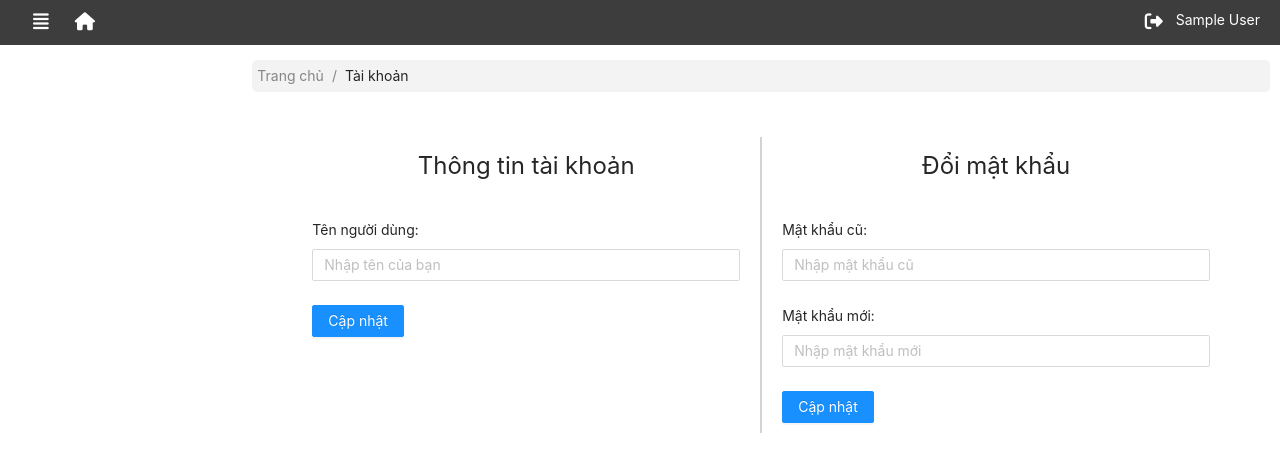
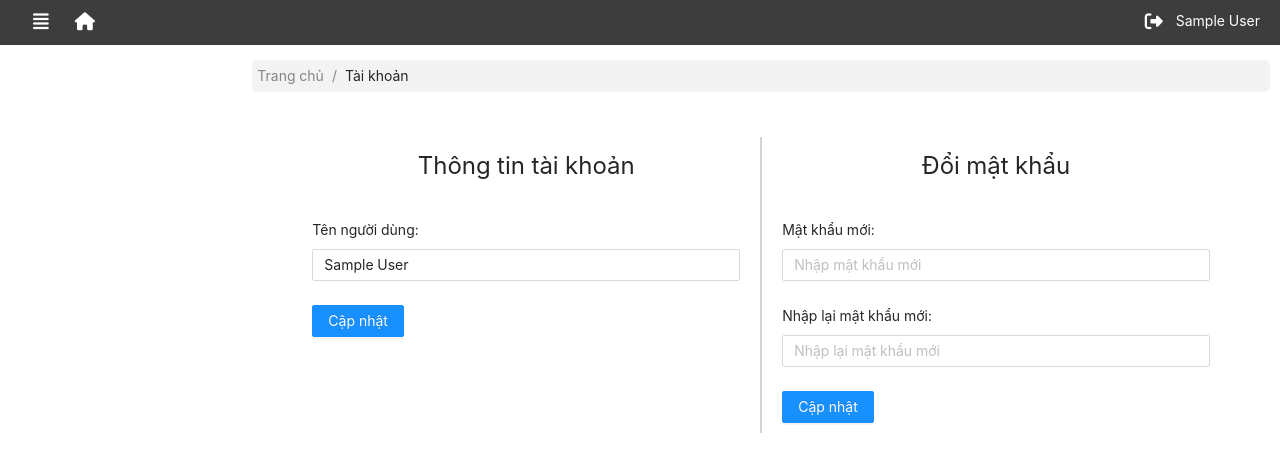
Before and after one commit to Diagru25/vu-long-quyen, a React (Create React App) app: page /account in a window 1280 px wide. Shown: the top 462 px of the page. Built offline with nearby package versions, Linux system fonts and the light colour scheme; no server answers; sample sign-in values are in the browser's storage.

Commit message:
(feat): update profile - final

```diff
--- a/src/app/Account/Account.js
+++ b/src/app/Account/Account.js
@@ -1,11 +1,71 @@
 import './Account.scss';
-import { Form, Input, Button } from 'adapters/ant-design';
+import { Form, Input, Button, message } from 'adapters/ant-design';
 
 import firebase from 'helper/firebaseConfig';
-import { Fragment } from 'react';
+import { Fragment, useState, useEffect } from 'react';
+import { useDispatch } from 'react-redux';
+import { setUser } from 'src/Redux/Auth';
+
 import Layouts from 'shared/layouts/index';
 
 export default function Account() {
+
+    const dispatch = useDispatch();
+
+    const [user, setUserState] = useState(null);
+    const [displayName, setDisplayName] = useState('');
+    const [pass, setPass] = useState({ newPass: '', reNewPass: '' });
+
+
+    useEffect(() => {
+        firebase.auth.onAuthStateChanged((user) => {
+            if (user) {
+                setUserState(user);
+                setDisplayName(user.displayName);
+            }
+            else {
+                //setUserState(null);
+            }
+        })
+    }, [])
+
+    const handleUpdateDisplayName = () => {
+        user.updateProfile({
+            displayName: displayName
+        }).then(function () {
+            dispatch(setUser({ displayName: displayName, photoURL: '' }));
+            message.success('Cập nhật tên thành công !');
+        }).catch(function (error) {
+            message.error('Đã xảy ra lỗi !');
+            console.log(error);
+        })
+    }
+
+    const handleChangePass = () => {
+        if (pass.newPass !== '' && pass.newPass === pass.reNewPass) {
+            user.updatePassword(pass.newPass)
+                .then(function () {
+                    message.success('Đổi mật khẩu thành công!');
+                    setPass({ newPass: '', reNewPass: '' })
+                })
+                .catch(function (error) {
+                    switch (error.code) {
+                        case 'auth/requires-recent-login':
+                            message.warn('Bạn phải đăng xuất và đăng nhập lại trước khi đổi mật khẩu !');
+                            break;
+                        default:
+                            message.error(error.message);
+                            break;
+                    }
+
+                    console.log(error.code);
+                })
+        }
+        else {
+            message.error('Nhập lại mật khẩu không chính xác!');
+        }
+    }
+
     return (
         <Fragment>
             <Layouts text='Tài khoản'>
@@ -16,9 +76,14 @@ export default function Account() {
                         </div>
                         <Form layout='vertical'>
                             <Form.Item label='Tên người dùng:'>
-                                <Input type='text' placeholder='Nhập tên của bạn' />
+                                <Input
+                                    type='text'
+                                    placeholder='Nhập tên của bạn'
+                                    value={displayName}
+                                    onChange={e => setDisplayName(e.target.value)}
+                                />
                             </Form.Item>
-                            <Button type='primary'>Cập nhật</Button>
+                            <Button type='primary' onClick={handleUpdateDisplayName}>Cập nhật</Button>
                         </Form>
                     </div>
                     <div className="password">
@@ -26,13 +91,23 @@ export default function Account() {
                             <p>Đổi mật khẩu</p>
                         </div>
                         <Form layout='vertical'>
-                            <Form.Item label='Mật khẩu cũ:' >
-                                <Input type='password' placeholder='Nhập mật khẩu cũ' />
+                            <Form.Item label='Mật khẩu mới:' >
+                                <Input
+                                    type='password'
+                                    placeholder='Nhập mật khẩu mới'
+                                    value={pass.newPass}
+                                    onChange={e => setPass({ ...pass, newPass: e.target.value })}
+                                />
                             </Form.Item>
-                            <Form.Item label='Mật khẩu mới:'>
-                                <Input type='password' placeholder='Nhập mật khẩu mới' />
+                            <Form.Item label=' Nhập lại mật khẩu mới:'>
+                                <Input
+                                    type='password'
+                                    placeholder='Nhập lại mật khẩu mới'
+                                    value={pass.reNewPass}
+                                    onChange={e => setPass({ ...pass, reNewPass: e.target.value })}
+                                />
                             </Form.Item>
-                            <Button type='primary'>Cập nhật</Button>
+                            <Button type='primary' onClick={handleChangePass}>Cập nhật</Button>
                         </Form>
                     </div>
                 </div>
--- a/src/app/App.js
+++ b/src/app/App.js
@@ -35,7 +35,7 @@ const MainApp = () => {
     useEffect(() => {
         firebase.auth.onAuthStateChanged(function (user) {
             if (user) {
-                //console.log('check: ', user.email);
+                //console.log('check: ', user);
                 dispatch(setUser({ displayName: user.displayName, photoURL: user.photoURL }));
                 dispatch(setLoggedIn(true));
             } else {
--- a/src/packages/core/helper/services/services.js
+++ b/src/packages/core/helper/services/services.js
@@ -50,4 +50,6 @@ const settingServices = {
     }
 }
 
-export { studentServices, beltServices, settingServices };
+const currentUser = firebase.auth.currentUser;
+
+export { studentServices, beltServices, settingServices, currentUser };
--- a/src/packages/shared/layouts/Header/Header.js
+++ b/src/packages/shared/layouts/Header/Header.js
@@ -41,15 +41,24 @@ const Header = () => {
         <Fragment>
             <div className='container'>
                 <div className='left-actions'>
+                    <Tooltip title='Menu'>
                         <i
                             className='fas fa-align-justify'
                             onClick={() => dispatch(toggleSideBar())}
                         ></i>
+                    </Tooltip>
+
                     <Link to='/dashboard'>
+                        <Tooltip title='Trang chủ / Thống kê'>
                             <i className='fas fa-home'></i>
+                        </Tooltip>
+
                     </Link>
                     <Link to='/list' className='left-actions-item'>
+                        <Tooltip title='Danh sách'>
                             <i className='fas fa-list-ol'></i>
+                        </Tooltip>
+
                     </Link>
                     <Link to='/setting' className='left-actions-item'>
                         <i className='fas fa-cog'></i>
@@ -58,16 +67,16 @@ const Header = () => {
 
                 <div className=''></div>
                 <div className='right-actions'>
+                    <Tooltip title='Đăng xuất'>
                         <span onClick={onLogout}>
                             <i className='fas fa-sign-out-alt'></i>
                         </span>
+                    </Tooltip>
                 </div>
 
-                <Link to='/account'>
+                <Link to='/account' style={{ paddingTop: '1px' }}>
                     <Tooltip title={user !== null ? user.displayName : 'User'}>
-
                         {userDisplay}
-
                     </Tooltip>
 
                 </Link>
```
Lines whose indentation alone changed are shown as unchanged.
